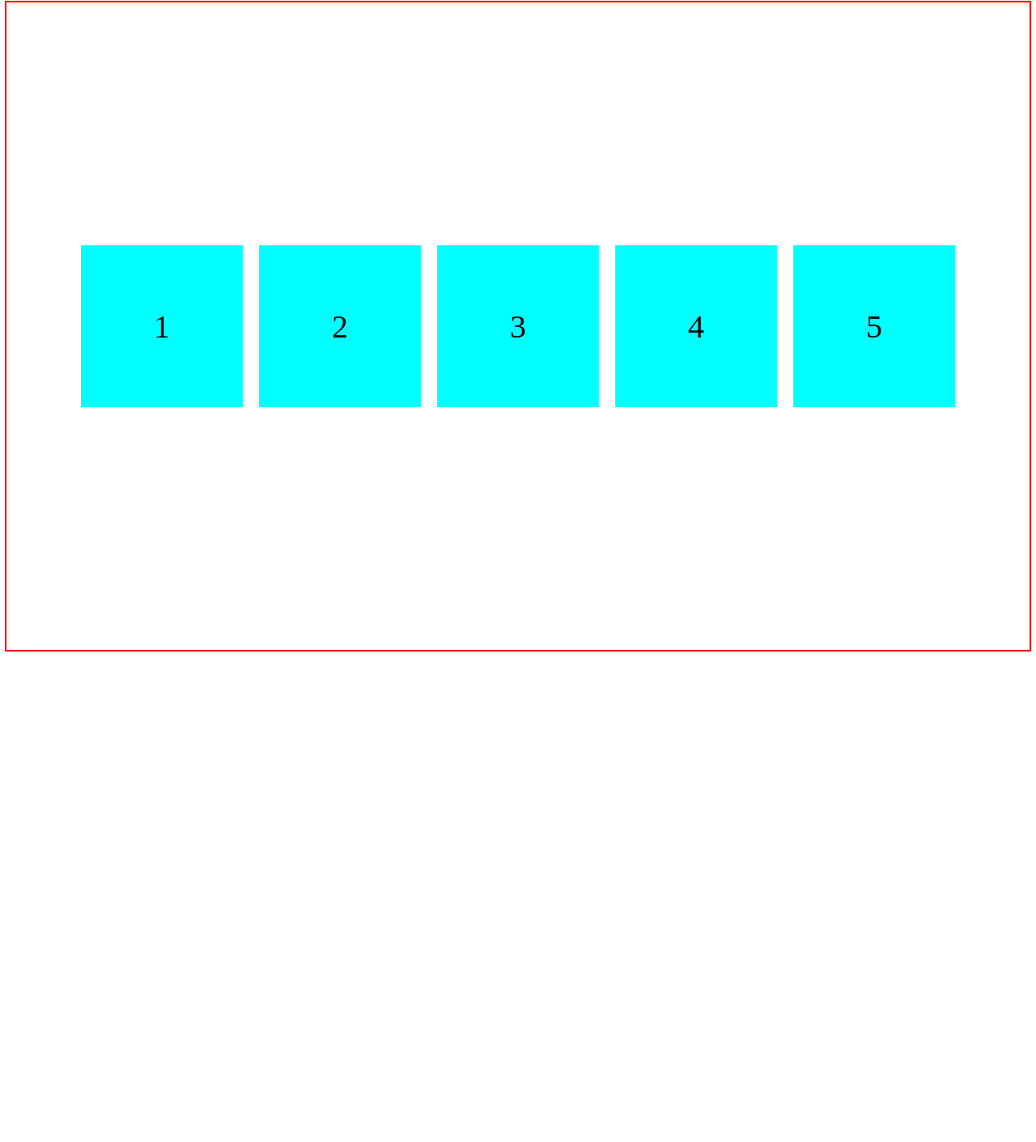
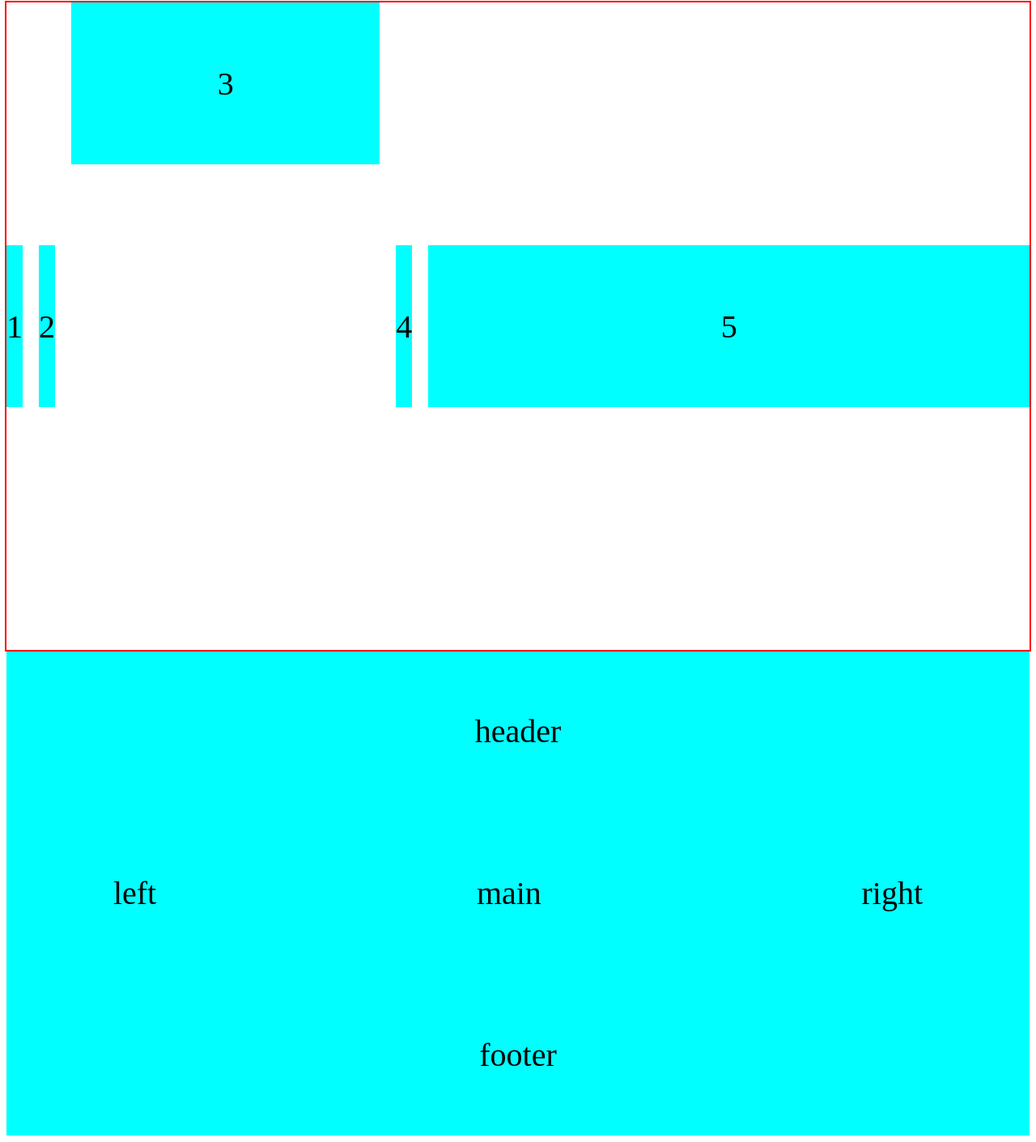
Before and after one commit to vitalymusic/WE232d, a plain HTML site: page flexbox.html in a window 1280 px wide. Shown: the part 5-1416 px from the top of the page at 81% size. Before the commit the page ends 816 px from the top, so only its background shows below. Drawn offline with Linux system fonts and the light colour scheme.

Commit message:
grid-area

```diff
--- a/flexbox.html
+++ b/flexbox.html
@@ -7,6 +7,7 @@
     <style>
         .container{
             display: flex;
+            /* display: inherit; */
             justify-content:space-evenly;
             justify-content:center;
             gap:20px;
@@ -18,7 +19,7 @@
         }
 
         .item{
-            width: 200px;
+            /* width: 200px; */
             height: 200px;
             background-color: aqua;
             /* margin:20px; */
@@ -27,15 +28,84 @@
             justify-content:center;
             align-items: center;
         }
+        .extra{
+            align-self: flex-start;
+            align-self: flex-end;
+            align-self:normal;
+            flex-grow: 1;
+        }
+        .extra2{
+            flex-grow: 2;
+        }
+
+
+
+
+        /* Grid */
+            .container2{
+                display: grid;
+                /* grid-template-columns: auto auto; */
+                /* grid-auto-columns: auto; */
+                /* grid-template-rows: auto auto auto auto;
+                gap:10px; */
+                grid-template: "header header header header"
+                                "left main main right"
+                                "footer footer footer footer"
+                ;
+            }
+            .header{
+                grid-area: header;
+            }
+            .left{
+                grid-area: left
+            }
+            .main{
+                grid-area: main
+            }
+            .right{
+                grid-area: right
+            }
+            .footer{
+                grid-area: footer
+            }
+
+        /* Grid */
     </style>
 </head>
 <body>
     <div class="container">
         <div class="item">1</div>
         <div class="item">2</div>
-        <div class="item">3</div>
+        <div class="item extra">3</div>
         <div class="item">4</div>
-        <div class="item">5</div>
+        <div class="item extra2">5</div>
+    </div>
+
+    <div class="container2">
+        <div class="item header">
+            header
+        </div>
+        <div class="item left">
+            left
+        </div>
+        <div class="item main">
+            main
+        </div>
+        <div class="item right">
+            right
+        </div>
+        <div class="item footer">
+            footer
+        </div>
+        <!-- <div class="item">
+            6
+        </div>
+        <div class="item">
+            7
+        </div>
+        <div class="item">
+            8
+        </div> -->
     </div>
 </body>
 </html>
```
